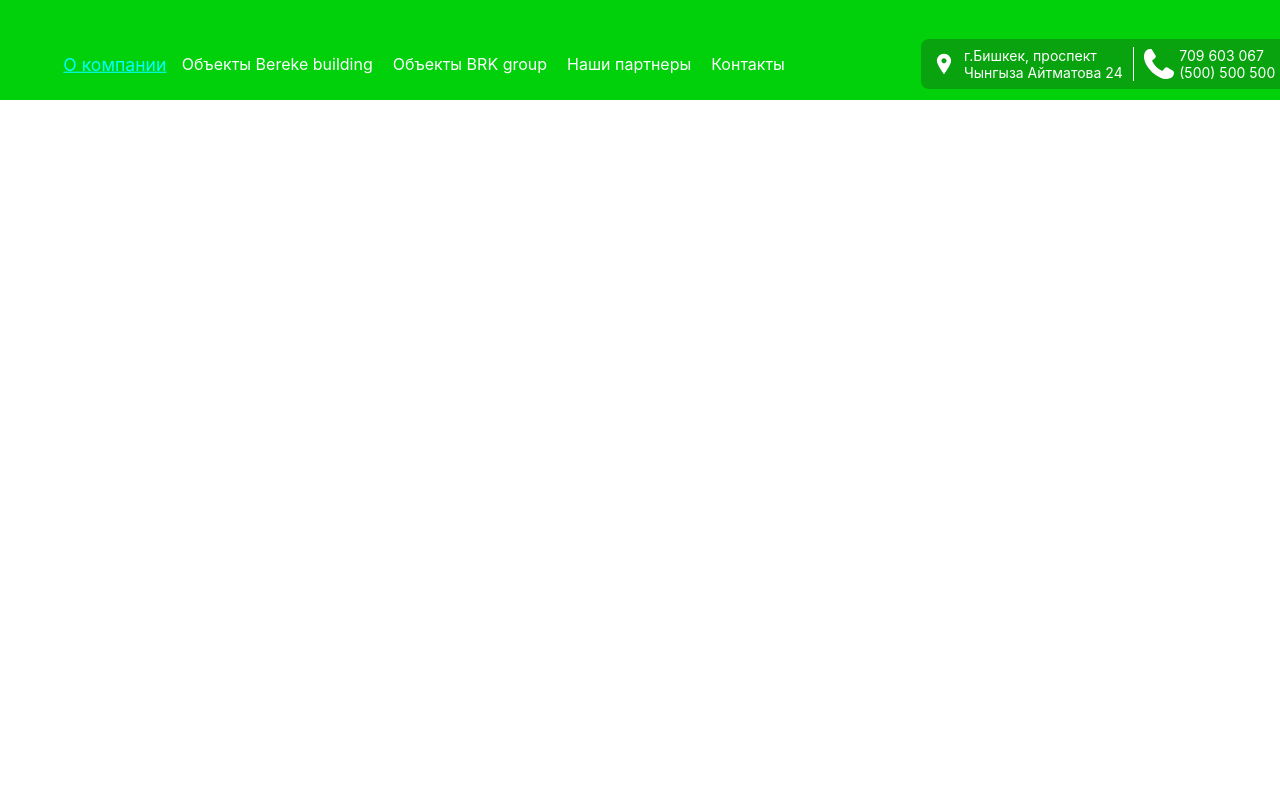
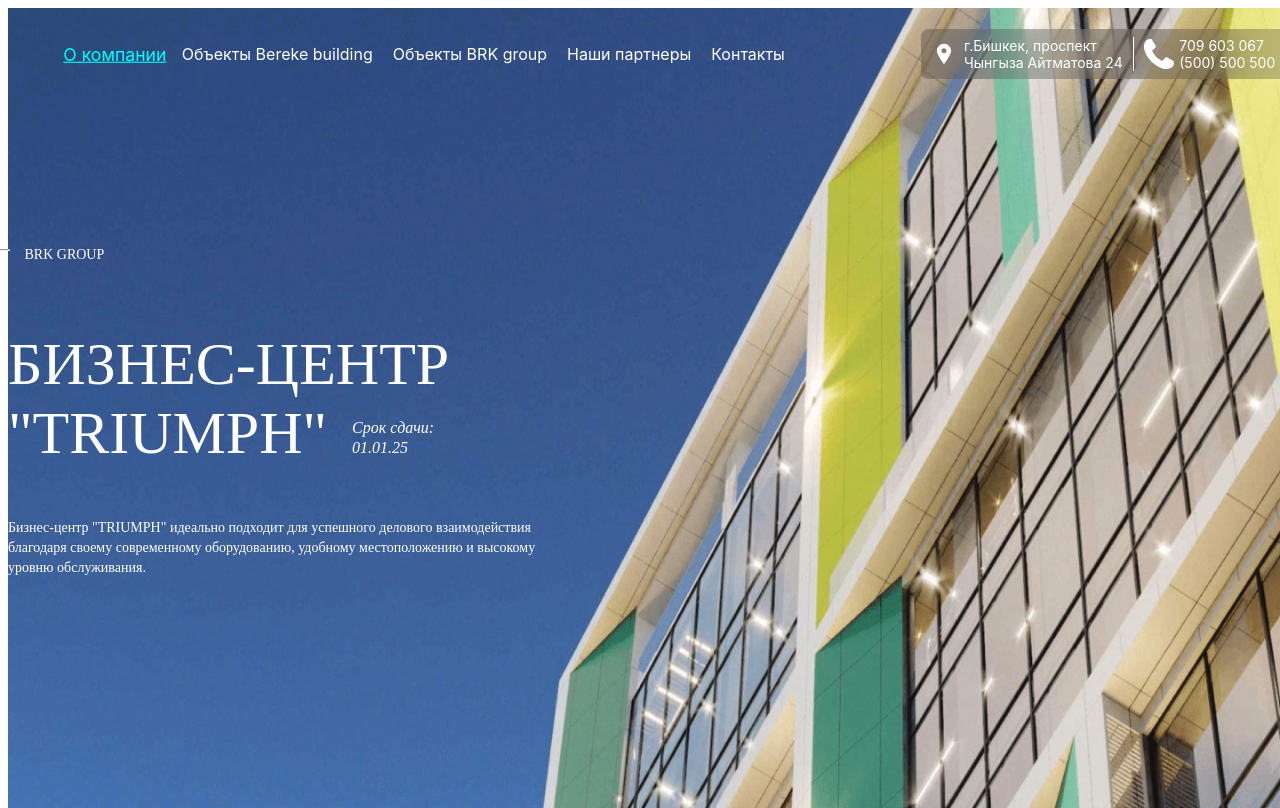
Before and after one commit to sayitbekuulumaksat/front-test, a plain HTML site: page index.html in a window 1280 px wide. Drawn offline with Linux system fonts and the light colour scheme.

Commit message:
added section banner-slider

```diff
--- /dev/null
+++ b/css/banner-slider.css
@@ -0,0 +1,52 @@
+.banner-slider {
+  margin-top: 150px;
+  color: #ffffff;
+}
+
+.banner__img {
+  position: absolute;
+  top: 0px;
+  width: 100vw;
+  height: 100vh;
+  z-index: -1;
+}
+
+.banner__subtitle {
+  font-family: Gotham Pro;
+  font-size: 14px;
+  font-weight: 400;
+  line-height: 22px;
+  text-align: left;
+  display: inline-block;
+  margin-left: 10px;
+}
+.banner__title {
+  font-family: "Times New Roman", serif;
+  font-size: 60px;
+  font-weight: 400;
+  line-height: 69px;
+  width: 550px;
+}
+
+.banner__deadline {
+  font-size: 16px;
+  font-style: italic;
+  font-weight: 400;
+  line-height: 20px;
+  display: inline-block;
+  margin-left: 10px;
+  width: 100px;
+}
+
+.banner__description {
+  font-family: Montserrat;
+  font-size: 14px;
+  font-weight: 400;
+  line-height: 20px;
+  width: 550px;
+}
+.banner__hr{
+    width: 500px;
+    margin-left: -500px;
+    display: inline-block;
+}
--- a/css/header.css
+++ b/css/header.css
@@ -1,7 +1,4 @@
-header {
-  z-index: 2;
-  /* background-image: url("../images/header/header-bg.png"); */
-}
+
 .bg-blur {
   background-color: #00d10a;
   backdrop-filter: blur(22px);
@@ -14,7 +11,7 @@ header {
 }
 .header__content {
   color: white;
-  padding-top: 30px;
+  padding-top: 20px;
   display: flex;
   justify-content: space-between;
   gap: 10px;
--- a/index.html
+++ b/index.html
@@ -9,8 +9,8 @@
   </head>
   <body>
     <header class="header">
+      <div class="bg-blur"></div>
       <div class="container">
-        <div class="bg-blur"></div>
         <div class="header__content">
           <ul class="header__navbar--menu">
             <li class="header__navbar-item">
@@ -63,7 +63,25 @@
         </div>
       </div>
     </header>
-    <main class="main"></main>
+    <main class="main">
+      <section class="banner-slider">
+        <div class="container">
+          <div class="banner__block">
+        <hr class="banner__hr">
+            <h3 class="banner__subtitle">BRK GROUP</h3>
+            <h1 class="banner__title">
+              БИЗНЕС-ЦЕНТР "TRIUMPH" <span class="banner__deadline">Срок сдачи: 01.01.25</span>
+            </h1>
+            <p class="banner__description">
+              Бизнес-центр "TRIUMPH" идеально подходит для успешного делового
+              взаимодействия благодаря своему современному оборудованию,
+              удобному местоположению и высокому уровню обслуживания.
+            </p>
+          </div>
+        </div>
+        <img class="banner__img" src="./images/header/header-bg.png" alt="" />
+      </section>
+    </main>
     <footer class="footer"></footer>
     <script src="./js/navbar.js"></script>
   </body>
--- a/style.css
+++ b/style.css
@@ -1,7 +1,10 @@
 @import url("./css/header.css");
+@import url("./css/banner-slider.css");
 
 body {
   font-family: Inter, system-ui, Avenir, Helvetica, Arial, sans-serif;
+
+  position: relative;
 }
 
 .container {
```
